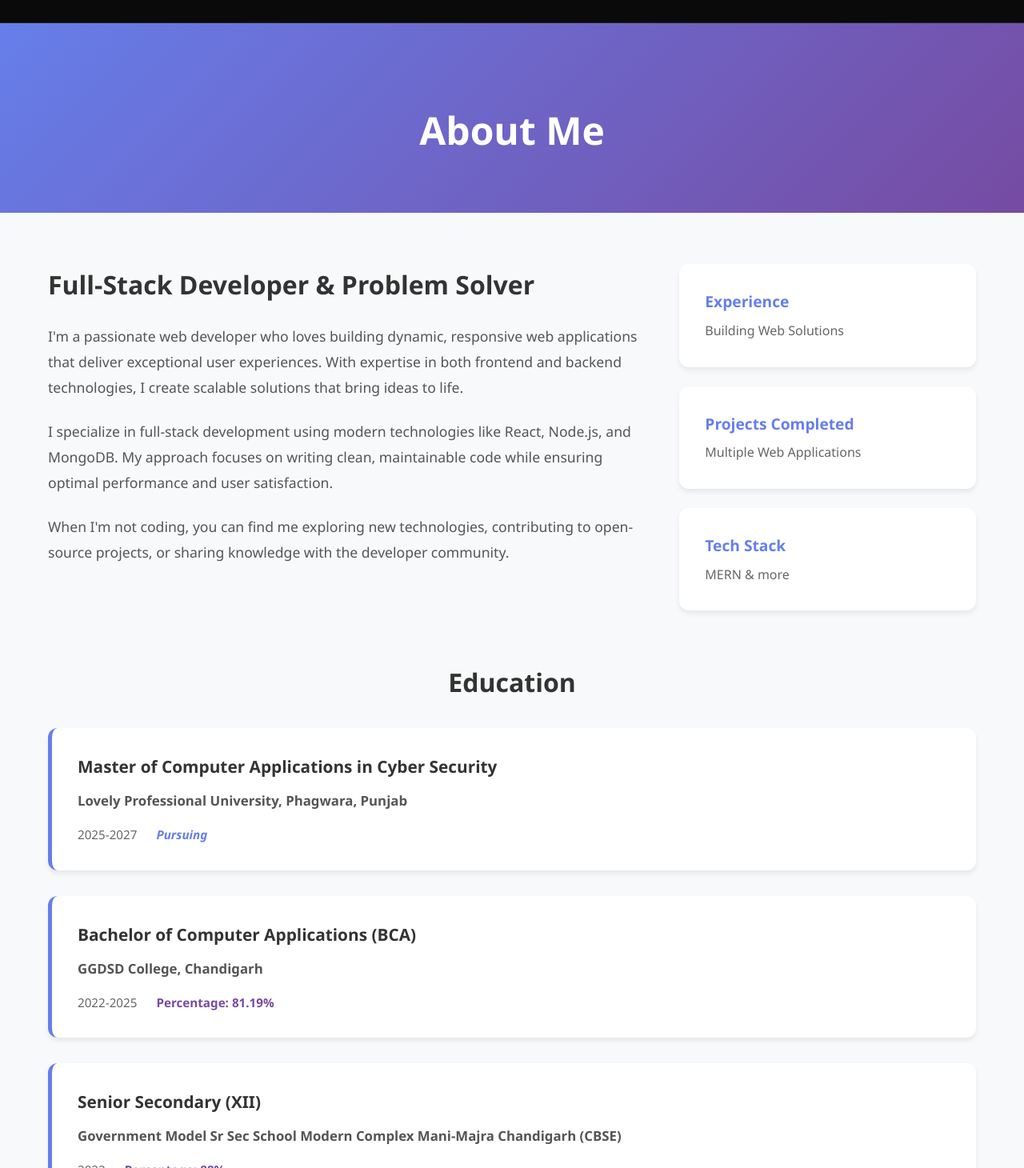
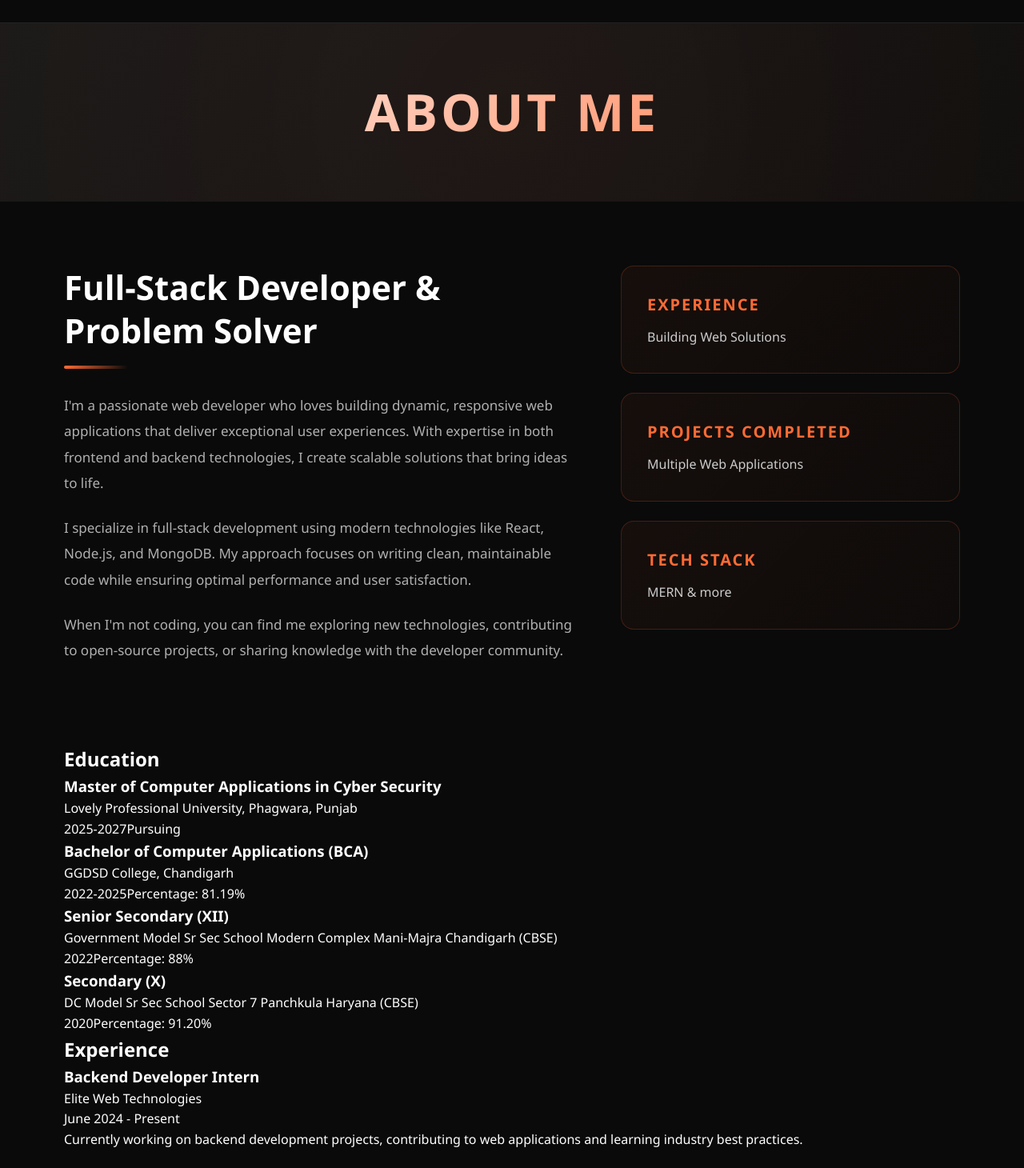
Before and after one commit to coder6-12/my-portfolio, a React (Vite) app: page /about in a window 1280 px wide. Shown: the part 50-1510 px from the top of the page at 80% size. Built offline with nearby package versions, Linux system fonts and the light colour scheme.

Commit message:
changes in css

```diff
--- a/src/pages/About/About.css
+++ b/src/pages/About/About.css
@@ -1,213 +1,192 @@
-/* About Page Styles */
-
 .about-page {
-  min-height: 100vh;
-  background-color: #f8f9fa;
+  width: 100%;
+  background: #0a0a0a;
 }
 
-/* Hero Section */
 .about-hero {
-  background: linear-gradient(135deg, #667eea 0%, #764ba2 100%);
-  color: white;
-  padding: 6rem 0 4rem;
+  background: linear-gradient(135deg, #1a1a1a 0%, #0f0f0f 100%);
+  padding: 60px 20px 60px;
   text-align: center;
+  position: relative;
+  overflow: hidden;
+}
+
+.about-hero::before {
+  content: '';
+  position: absolute;
+  top: -50%;
+  left: -50%;
+  width: 200%;
+  height: 200%;
+  background: radial-gradient(circle, rgba(255, 107, 53, 0.08) 0%, transparent 70%);
+  animation: pulse 8s ease-in-out infinite;
+}
+
+@keyframes pulse {
+  0%, 100% {
+    transform: scale(1);
+    opacity: 0.5;
+  }
+  50% {
+    transform: scale(1.1);
+    opacity: 0.8;
+  }
 }
 
 .about-hero h1 {
-  font-size: 3rem;
-  font-weight: 700;
-  margin: 0;
-  animation: fadeInUp 0.8s ease-out;
+  font-size: 64px;
+  font-weight: 900;
+  background: linear-gradient(135deg, #ffffff 0%, #ff6b35 100%);
+  -webkit-background-clip: text;
+  -webkit-text-fill-color: transparent;
+  background-clip: text;
+  letter-spacing: 4px;
+  text-transform: uppercase;
+  position: relative;
+  z-index: 1;
+  animation: fadeInDown 0.8s ease-out;
 }
 
-/* Content Section */
-.about-content {
-  padding: 4rem 0;
+@keyframes fadeInDown {
+  from {
+    opacity: 0;
+    transform: translateY(-30px);
+  }
+  to {
+    opacity: 1;
+    transform: translateY(0);
+  }
 }
 
-.container {
+.about-content {
+  padding: 80px 20px;
   max-width: 1200px;
   margin: 0 auto;
-  padding: 0 2rem;
 }
 
-/* About Grid */
 .about-grid {
   display: grid;
-  grid-template-columns: 2fr 1fr;
-  gap: 3rem;
-  margin-bottom: 4rem;
+  grid-template-columns: 1.5fr 1fr;
+  gap: 60px;
+  margin-bottom: 100px;
   align-items: start;
 }
 
+.about-text {
+  animation: fadeInLeft 0.8s ease-out;
+}
+
+@keyframes fadeInLeft {
+  from {
+    opacity: 0;
+    transform: translateX(-30px);
+  }
+  to {
+    opacity: 1;
+    transform: translateX(0);
+  }
+}
+
 .about-text h2 {
-  font-size: 2rem;
-  color: #333;
-  margin-bottom: 1.5rem;
+  font-size: 42px;
+  font-weight: 800;
+  margin-bottom: 30px;
+  color: #ffffff;
+  line-height: 1.3;
+  position: relative;
+  padding-bottom: 20px;
+}
+
+.about-text h2::after {
+  content: '';
+  position: absolute;
+  bottom: 0;
+  left: 0;
+  width: 80px;
+  height: 4px;
+  background: linear-gradient(90deg, #ff6b35, transparent);
+  border-radius: 2px;
 }
 
 .about-text p {
-  font-size: 1.1rem;
-  line-height: 1.8;
-  color: #555;
-  margin-bottom: 1.5rem;
+  font-size: 17px;
+  line-height: 1.9;
+  color: #b0b0b0;
+  margin-bottom: 24px;
+  font-weight: 400;
 }
 
-/* Info Boxes */
+.about-text p:last-child {
+  margin-bottom: 0;
+}
+
 .about-info {
   display: flex;
   flex-direction: column;
-  gap: 1.5rem;
+  gap: 24px;
+  animation: fadeInRight 0.8s ease-out 0.2s both;
+}
+
+@keyframes fadeInRight {
+  from {
+    opacity: 0;
+    transform: translateX(30px);
+  }
+  to {
+    opacity: 1;
+    transform: translateX(0);
+  }
 }
 
 .info-box {
-  background: white;
-  padding: 2rem;
-  border-radius: 12px;
-  box-shadow: 0 4px 6px rgba(0, 0, 0, 0.07);
-  transition: transform 0.3s ease, box-shadow 0.3s ease;
+  background: linear-gradient(135deg, rgba(255, 107, 53, 0.05) 0%, rgba(255, 107, 53, 0.02) 100%);
+  padding: 32px;
+  border-radius: 16px;
+  border: 1px solid rgba(255, 107, 53, 0.2);
+  transition: all 0.4s ease;
+  position: relative;
+  overflow: hidden;
+}
+
+.info-box::before {
+  content: '';
+  position: absolute;
+  top: 0;
+  left: -100%;
+  width: 100%;
+  height: 100%;
+  background: linear-gradient(90deg, transparent, rgba(255, 107, 53, 0.1), transparent);
+  transition: left 0.6s ease;
+}
+
+.info-box:hover::before {
+  left: 100%;
 }
 
 .info-box:hover {
-  transform: translateY(-5px);
-  box-shadow: 0 8px 15px rgba(0, 0, 0, 0.12);
+  transform: translateX(8px);
+  border-color: rgba(255, 107, 53, 0.4);
+  box-shadow: -8px 8px 24px rgba(255, 107, 53, 0.15);
 }
 
 .info-box h3 {
-  font-size: 1.2rem;
-  color: #667eea;
-  margin-bottom: 0.5rem;
+  font-size: 20px;
+  font-weight: 700;
+  color: #ff6b35;
+  margin-bottom: 12px;
+  text-transform: uppercase;
+  letter-spacing: 2px;
 }
 
 .info-box p {
-  font-size: 1rem;
-  color: #666;
-  margin: 0;
+  font-size: 16px;
+  color: #cccccc;
+  font-weight: 500;
+  line-height: 1.6;
 }
 
-/* Education Section */
-.education-section {
-  margin-top: 4rem;
-  margin-bottom: 4rem;
-}
-
-.education-section h2 {
-  font-size: 2rem;
-  color: #333;
-  margin-bottom: 2rem;
-  text-align: center;
-}
-
-.education-grid {
-  display: grid;
-  gap: 2rem;
-}
-
-.education-card {
-  background: white;
-  padding: 2rem;
-  border-radius: 12px;
-  border-left: 5px solid #667eea;
-  box-shadow: 0 4px 6px rgba(0, 0, 0, 0.07);
-  transition: transform 0.3s ease, box-shadow 0.3s ease;
-}
-
-.education-card:hover {
-  transform: translateX(5px);
-  box-shadow: 0 6px 12px rgba(0, 0, 0, 0.12);
-}
-
-.education-card h3 {
-  font-size: 1.3rem;
-  color: #333;
-  margin-bottom: 0.8rem;
-}
-
-.institution {
-  font-weight: 600;
-  color: #555;
-  margin: 0.5rem 0;
-  font-size: 1.05rem;
-}
-
-.edu-details {
-  display: flex;
-  gap: 1.5rem;
-  flex-wrap: wrap;
-  margin-top: 1rem;
-}
-
-.period,
-.percentage,
-.status {
-  font-size: 0.95rem;
-  color: #666;
-}
-
-.percentage {
-  font-weight: 600;
-  color: #764ba2;
-}
-
-.status {
-  font-style: italic;
-  color: #667eea;
-  font-weight: 600;
-}
-
-.experience-section {
-  margin-top: 4rem;
-}
-
-.experience-section h2 {
-  font-size: 2rem;
-  color: #333;
-  margin-bottom: 2rem;
-  text-align: center;
-}
-
-.experience-grid {
-  display: grid;
-  gap: 2rem;
-}
-
-.experience-card {
-  background: white;
-  padding: 2rem;
-  border-radius: 12px;
-  border-left: 5px solid #764ba2;
-  box-shadow: 0 4px 6px rgba(0, 0, 0, 0.07);
-  transition: transform 0.3s ease, box-shadow 0.3s ease;
-}
-
-.experience-card:hover {
-  transform: translateX(5px);
-  box-shadow: 0 6px 12px rgba(0, 0, 0, 0.12);
-}
-
-.experience-card h3 {
-  font-size: 1.3rem;
-  color: #333;
-  margin-bottom: 0.5rem;
-}
-
-.company {
-  font-weight: 600;
-  color: #667eea;
-  margin: 0.5rem 0;
-  font-size: 1.1rem;
-}
-
-.experience-card .period {
-  color: #888;
-  font-size: 0.95rem;
-  margin: 0.5rem 0;
-}
-
-.description {
-  color: #555;
-  line-height: 1.6;
-  margin-top: 1rem;
+.skills-section {
+  animation: fadeInUp 0.8s ease-out 0.4s both;
 }
 
 @keyframes fadeInUp {
@@ -221,53 +200,165 @@
   }
 }
 
+.skills-section h2 {
+  font-size: 42px;
+  font-weight: 800;
+  text-align: center;
+  margin-bottom: 50px;
+  color: #ffffff;
+  position: relative;
+  text-transform: uppercase;
+  letter-spacing: 3px;
+}
+
+.skills-section h2::before {
+  content: '';
+  position: absolute;
+  top: 50%;
+  left: 0;
+  width: 100%;
+  height: 2px;
+  background: linear-gradient(90deg, transparent, rgba(255, 107, 53, 0.3), transparent);
+  transform: translateY(-50%);
+  z-index: -1;
+}
+
+.skills-section h2::after {
+  content: '';
+  position: absolute;
+  bottom: -15px;
+  left: 50%;
+  transform: translateX(-50%);
+  width: 100px;
+  height: 4px;
+  background: linear-gradient(90deg, transparent, #ff6b35, transparent);
+  border-radius: 2px;
+}
+
+.skills-grid {
+  display: flex;
+  flex-wrap: wrap;
+  gap: 16px;
+  justify-content: center;
+  max-width: 900px;
+  margin: 0 auto;
+}
+
+.skill-tag {
+  padding: 14px 28px;
+  background: rgba(255, 255, 255, 0.03);
+  border: 2px solid rgba(255, 107, 53, 0.3);
+  border-radius: 30px;
+  font-size: 15px;
+  font-weight: 600;
+  color: #ffffff;
+  letter-spacing: 1px;
+  transition: all 0.3s ease;
+  cursor: default;
+  position: relative;
+  overflow: hidden;
+}
+
+.skill-tag::before {
+  content: '';
+  position: absolute;
+  top: 50%;
+  left: 50%;
+  width: 0;
+  height: 0;
+  border-radius: 50%;
+  background: rgba(255, 107, 53, 0.2);
+  transform: translate(-50%, -50%);
+  transition: width 0.4s ease, height 0.4s ease;
+}
+
+.skill-tag:hover::before {
+  width: 200px;
+  height: 200px;
+}
+
+.skill-tag:hover {
+  background: rgba(255, 107, 53, 0.15);
+  border-color: #ff6b35;
+  transform: translateY(-4px);
+  box-shadow: 0 8px 20px rgba(255, 107, 53, 0.3);
+  color: #ff6b35;
+}
+
 @media (max-width: 968px) {
-  .about-grid {
-    grid-template-columns: 1fr;
-    gap: 2rem;
+  .about-hero {
+    padding: 100px 20px 60px;
   }
 
   .about-hero h1 {
-    font-size: 2.5rem;
+    font-size: 48px;
   }
 
-  .about-text h2,
-  .education-section h2,
-  .experience-section h2 {
-    font-size: 1.8rem;
+  .about-content {
+    padding: 60px 20px;
+  }
+
+  .about-grid {
+    grid-template-columns: 1fr;
+    gap: 50px;
+    margin-bottom: 80px;
+  }
+
+  .about-text h2 {
+    font-size: 36px;
+  }
+
+  .about-text p {
+    font-size: 16px;
+  }
+
+  .info-box {
+    padding: 28px;
+  }
+
+  .skills-section h2 {
+    font-size: 36px;
+    margin-bottom: 40px;
+  }
+
+  .skills-grid {
+    gap: 14px;
+  }
+
+  .skill-tag {
+    padding: 12px 24px;
+    font-size: 14px;
   }
 }
 
-@media (max-width: 768px) {
-  .about-hero {
-    padding: 4rem 0 3rem;
+@media (max-width: 480px) {
+  .about-hero h1 {
+    font-size: 36px;
+    letter-spacing: 2px;
   }
 
-  .about-hero h1 {
-    font-size: 2rem;
+  .about-text h2 {
+    font-size: 28px;
   }
 
-  .about-content {
-    padding: 3rem 0;
+  .about-text p {
+    font-size: 15px;
   }
 
-  .container {
-    padding: 0 1.5rem;
+  .info-box {
+    padding: 24px;
   }
 
-  .about-text h2,
-  .education-section h2,
-  .experience-section h2 {
-    font-size: 1.5rem;
+  .info-box h3 {
+    font-size: 18px;
   }
 
-  .education-card,
-  .experience-card {
-    padding: 1.5rem;
+  .skills-section h2 {
+    font-size: 28px;
   }
 
-  .edu-details {
-    flex-direction: column;
-    gap: 0.5rem;
+  .skill-tag {
+    padding: 10px 20px;
+    font-size: 13px;
   }
 }
```
